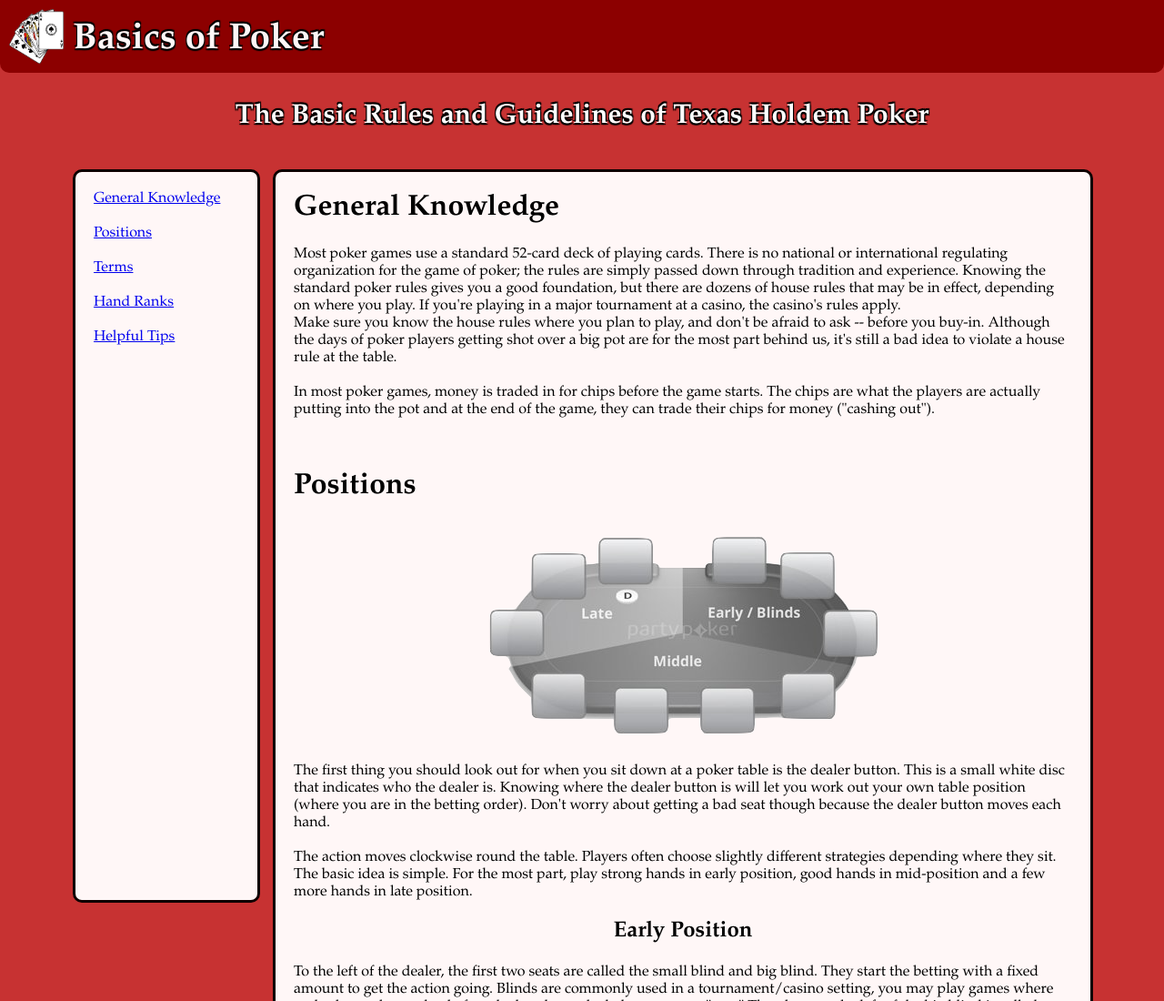
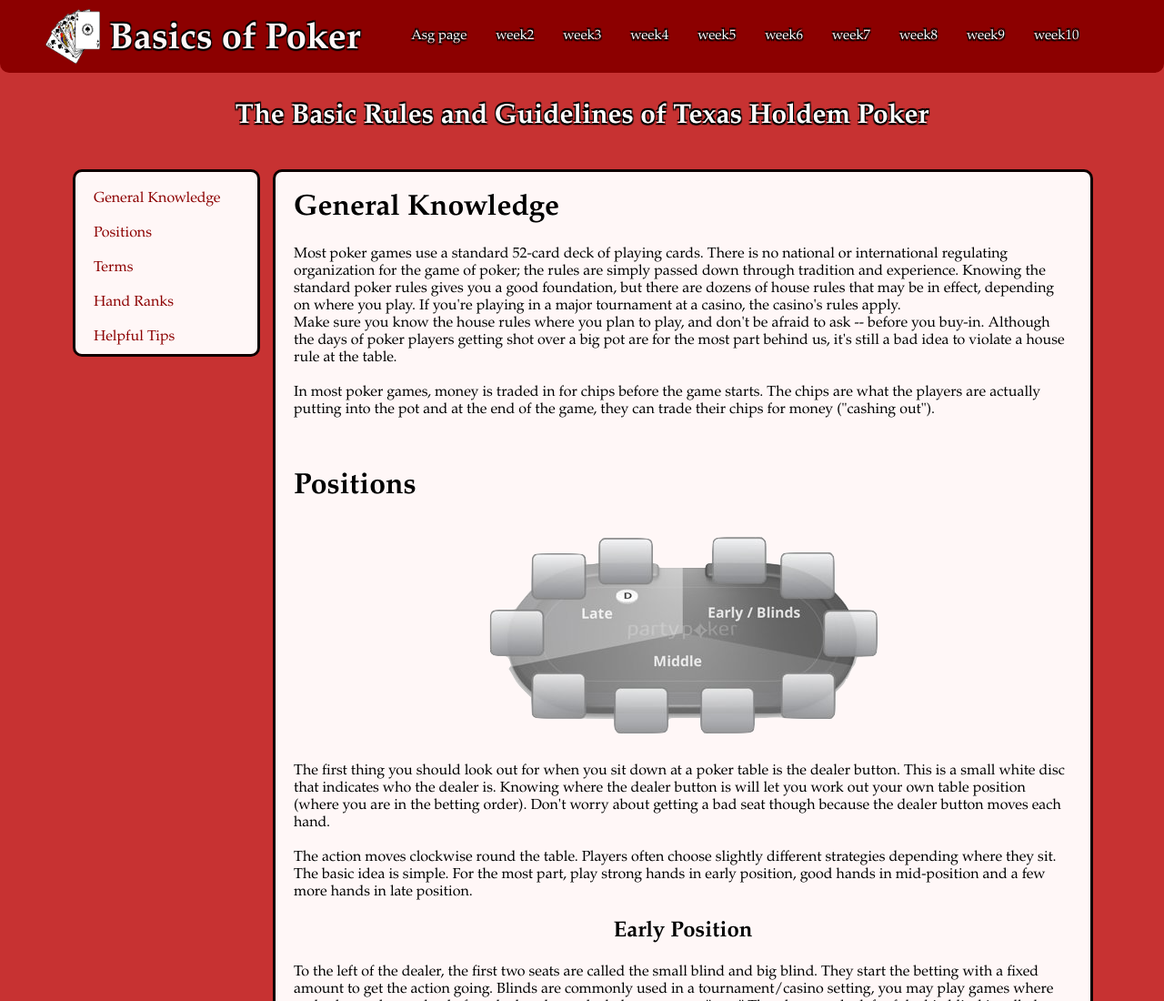
Before and after one commit to SteveLeong/Art321, a plain HTML site: page Asg1/a1.html in a window 1280 px wide. Shown: the top 1100 px of the page at 91% size. Drawn offline with Linux system fonts and the light colour scheme.

Commit message:
css stuff

```diff
--- a/Asg1/a1.html
+++ b/Asg1/a1.html
@@ -6,11 +6,25 @@
     </head>
     <body>
         <div class='container'>
-            <div class='header'>
-                <img src="../Resources/cards2.png" alt="Cards">
-                <h1 id='title'>Basics of Poker</h1>
+            <div class='header-bar'>
+                <div id='header-container'>
+                    <img src="../Resources/cards2.png" alt="Cards">
+                    <h1 id='title'>Basics of Poker</h1>
+                    <ul>
+                        <li><a href="#"> week10</a></li>
+                        <li><a href="#"> week9</a></li>
+                        <li><a href="#"> week8</a></li>
+                        <li><a href="#"> week7</a></li>
+                        <li><a href="#"> week6</a></li>
+                        <li><a href="#"> week5</a></li>
+                        <li><a href="#"> week4</a></li>
+                        <li><a href="../Asg2/a2.html"> week3</a></li>
+                        <li><a href="./a1.html"> week2</a></li>
+                        <li><a href="../index.html">Asg page</a></li>
+                    </ul>
+                </div>
+            </div>
 
-            </div>
             <div>
                 <p style='text-align: center; color: white; font-size: 30px;text-shadow: -1px -2px #000, 1px 2px 1px #000, -1px 2px 1px #000, 1px -2px 1px #000;'> <b>The Basic Rules and Guidelines of Texas Holdem Poker</b></p>
             </div>
@@ -21,7 +35,6 @@
                     <a href="#terms">Terms</a> <br/> <br/>
                     <a href="#handRanks">Hand Ranks</a> <br/> <br/>
                     <a href="#tips">Helpful Tips</a> <br/> <br/>
-                    <a></a>
                 </div>
             </div>
             <div id='infoBlock'>
--- a/Asg1/mya1styles.css
+++ b/Asg1/mya1styles.css
@@ -12,22 +12,24 @@ h2{
     text-align: center;
 }
 
-.container{
-    margin: auto;
+#header-container{
+    width: 1200px;
+    margin: 0 auto;
+    height: 80px;
 }
 
-.header{
+.header-bar{
     background-color: #8C0000;
     color: #FFF7F7;
     text-shadow: -1px -2px #000, 1px 2px 1px #000, -1px 2px 1px #000, 1px -2px 1px #000;
     height: 80px;
-    margin:0;
+    width: 100%;
     border-bottom-right-radius: 10px;
     border-bottom-left-radius: 10px;
     font-size: 20px;
 }
 
-.header img{
+.header-bar img{
     float: left;
     width: 60px;
     height: 60px;
@@ -35,9 +37,34 @@ h2{
     margin-top: 10px;
 }
 
+.header-bar h1{
+    float: left;
+}
+
+.header-bar ul{
+    font-size: 15px;
+    list-style-type: none;
+    text-align: center;
+    display:inline-block;
+    overflow: hidden;
+    vertical-align:top;
+
+}
+.header-bar li {
+    float: right;
+}
+
+.header-bar li a {
+    display: block;
+    color: white;
+    text-align: center;
+    padding: 16px;
+    text-decoration: none;
+}
+
 #title{
     /* text-align:center; */
-    margin-left: 80px;
+    margin-left: 10px;
     margin-top: 0px;
     padding-top: 20px;
 }
@@ -46,7 +73,7 @@ h2{
     background-color: #FFF7F7;
     color: #ffffff;
     width: 200px;
-    height: 100%;
+    height: 200px;
     position: absolute;
     margin: 10px;
     margin-left: 80px;
@@ -54,6 +81,12 @@ h2{
     border-style: solid;
     border-radius: 10px;
 }
+
+#sidebar a{
+    color: #8C0000;
+    text-decoration: none;
+}
+
 
 #infoBlock{
     background-color: #FFF7F7;
```
Also changed, not shown: index.html (+1 -1 lines).
